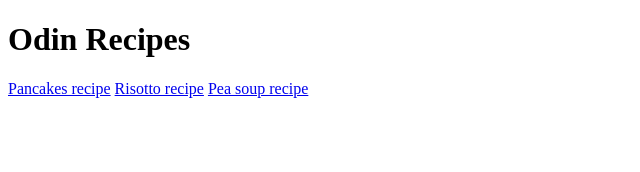
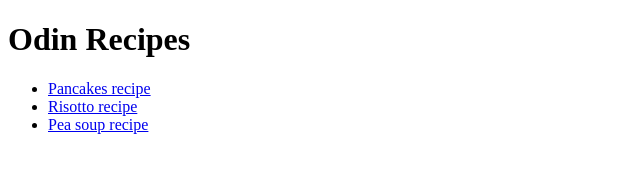
Before and after one commit to armandmzark/odin-recipes, a plain HTML site: page index.html in a window 1280 px wide. Shown: the whole page, without its empty margins (0-640 px from the left). Drawn offline with Linux system fonts and the light colour scheme.

Commit message:
Put all the links in an unordered list

```diff
--- a/index.html
+++ b/index.html
@@ -5,9 +5,11 @@
     <title>Odin Recipes</title>
 <body>
     <h1>Odin Recipes</h1>
-    <a href="./recipes/pancakes.html">Pancakes recipe</a>
-    <a href="./recipes/risotto.html">Risotto recipe</a>
-    <a href="./recipes/pea_soup.html">Pea soup recipe</a>
+    <ul>
+    <li><a href="./recipes/pancakes.html">Pancakes recipe</a></li>
+    <li><a href="./recipes/risotto.html">Risotto recipe</a></li>
+    <li><a href="./recipes/pea_soup.html">Pea soup recipe</a></li>
+    </ul>
 </body>
 </head>
 </html>
```
